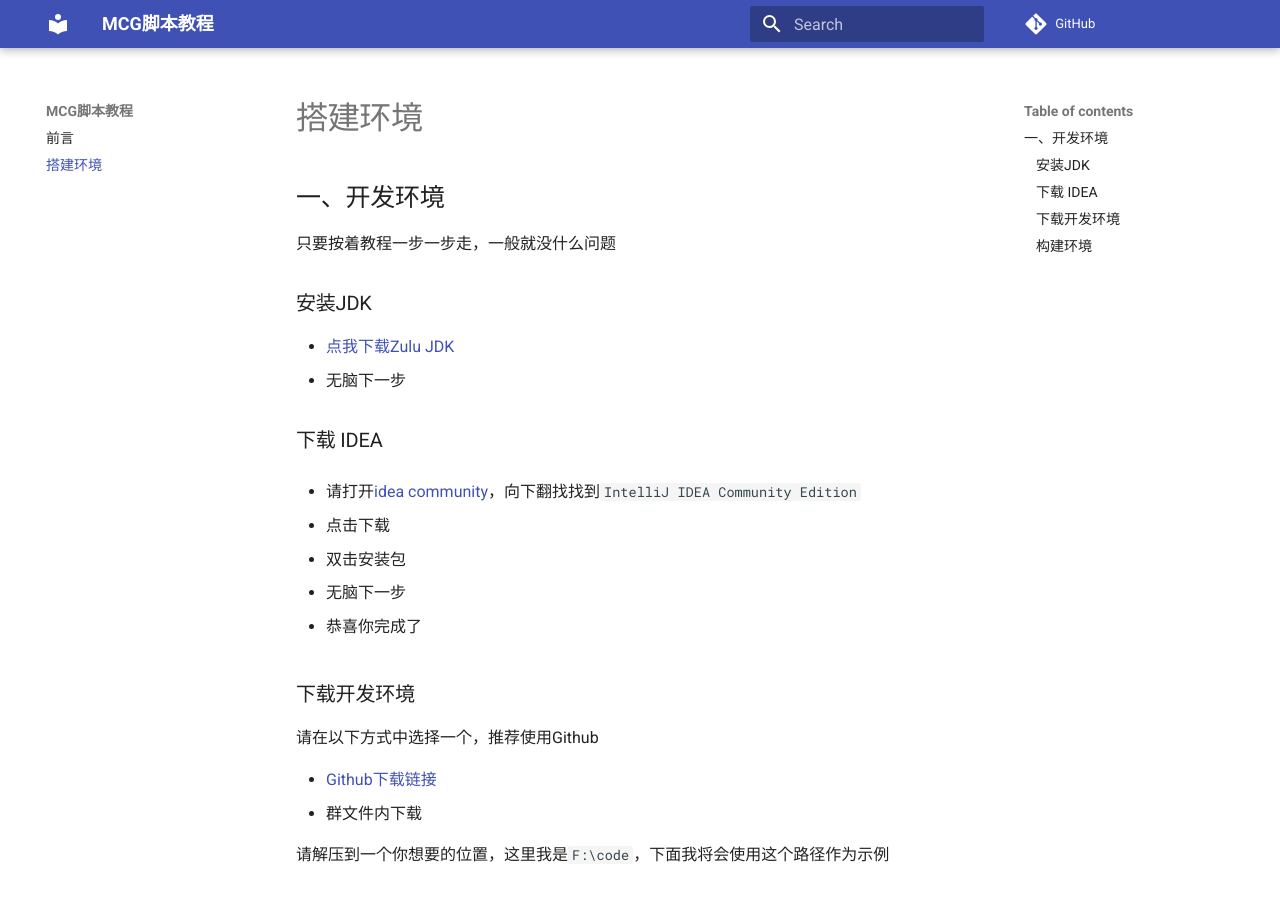
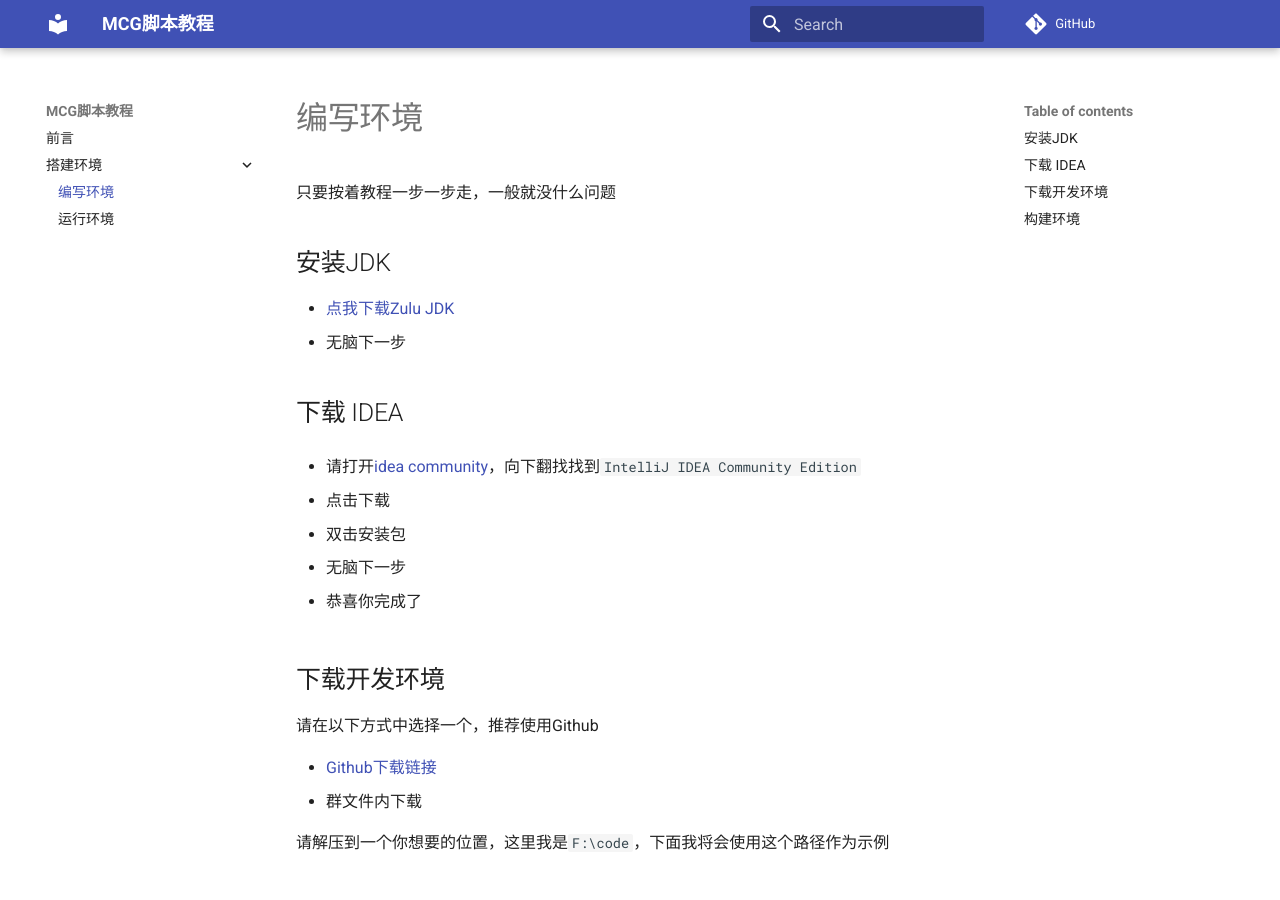
Before and after one commit to MineCraftGensoukyo/Tutorial, an MkDocs documentation site: the page built from docs/build-enviroment/edit-enviroment.md, in a window 1280 px wide and 900 px high. Built offline with MkDocs 1.6.1 and Material for MkDocs 9.7.7, drawn with Linux system fonts in a browser that asks for light colours; comment, search, counter and statistics services are not loaded.

Commit message:
修改文章结构

```diff
--- a/docs/script-environment-build.md
+++ b/docs/build-enviroment/edit-enviroment.md
@@ -1,13 +1,11 @@
-## 一、开发环境
-
 只要按着教程一步一步走，一般就没什么问题
 
-### 安装JDK
+## 安装JDK
 
 - [点我下载Zulu JDK](https://www.azul.com/downloads/?version=java-8-lts&os=windows&architecture=x86-64-bit&package=jdk#zulu)
 - 无脑下一步
 
-###  下载 IDEA
+##  下载 IDEA
 
 - 请打开[idea community](https://www.jetbrains.com/idea/download/?section=windows)，向下翻找找到`IntelliJ IDEA Community Edition`
 
@@ -19,7 +17,7 @@
 
 - 恭喜你完成了
 
-### 下载开发环境
+## 下载开发环境
 
 请在以下方式中选择一个，推荐使用Github
 
@@ -28,7 +26,7 @@
 
 请解压到一个你想要的位置，这里我是`F:\code`，下面我将会使用这个路径作为示例
 
-###  构建环境
+##  构建环境
 
 点击`Open`
 
--- a/mkdocs.yml
+++ b/mkdocs.yml
@@ -3,10 +3,11 @@
   name: material
   features:
     - navigation.footer
-    - navigation.sections
     - navigation.indexes
 repo_url: https://github.com/MineCraftGensoukyo/Tutorial
 
 nav:
   - 前言: index.md
-  - 搭建环境: script-environment-build.md
+  - 搭建环境:
+    - 编写环境: build-enviroment/edit-enviroment.md
+    - 运行环境: build-enviroment/running-enviroment.md
```
Also changed, not shown: docs/build-enviroment/images/image-20230830204055564.png (renamed from docs/images/image-20230830204055564.png), docs/build-enviroment/images/image-20230830204140032.png (renamed from docs/images/image-20230830204140032.png), docs/build-enviroment/images/image-20230830204710833.png (renamed from docs/images/image-20230830204710833.png), docs/build-enviroment/images/image-20230830220119900.png (renamed from docs/images/image-20230830220119900.png), docs/build-enviroment/images/image-20230831124927144.png (renamed from docs/images/image-20230831124927144.png).
